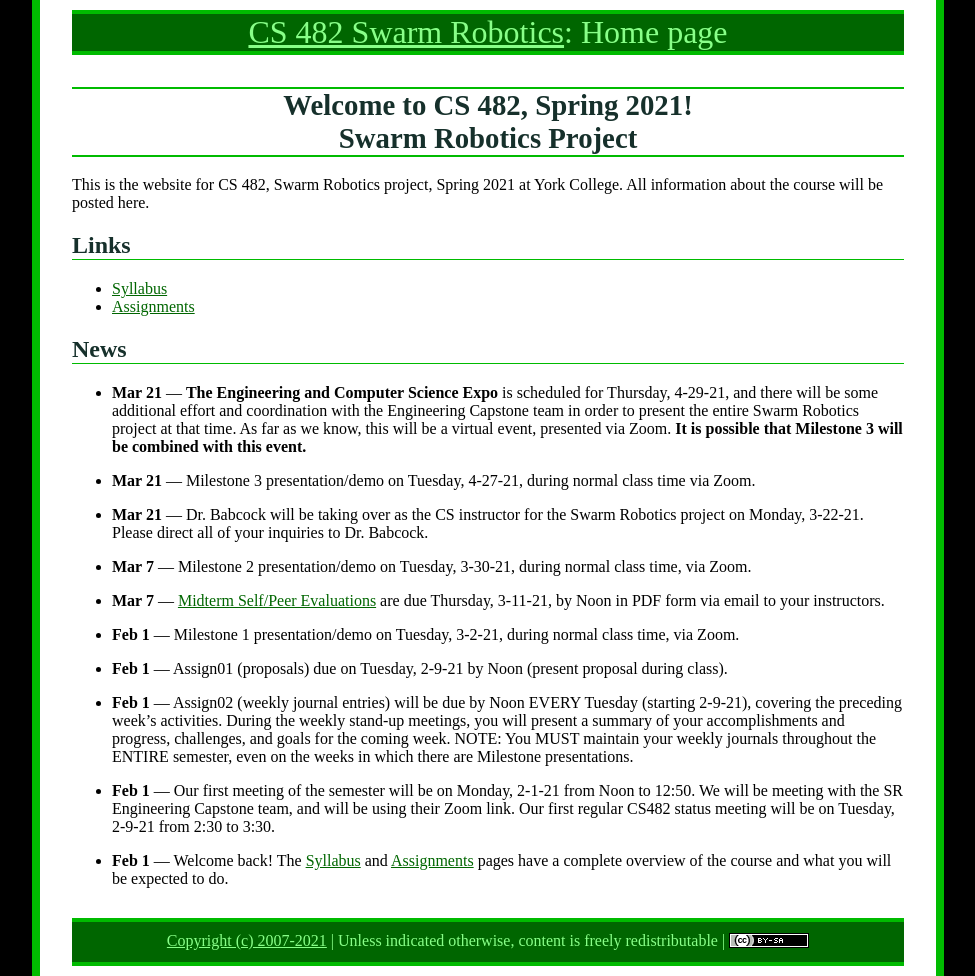
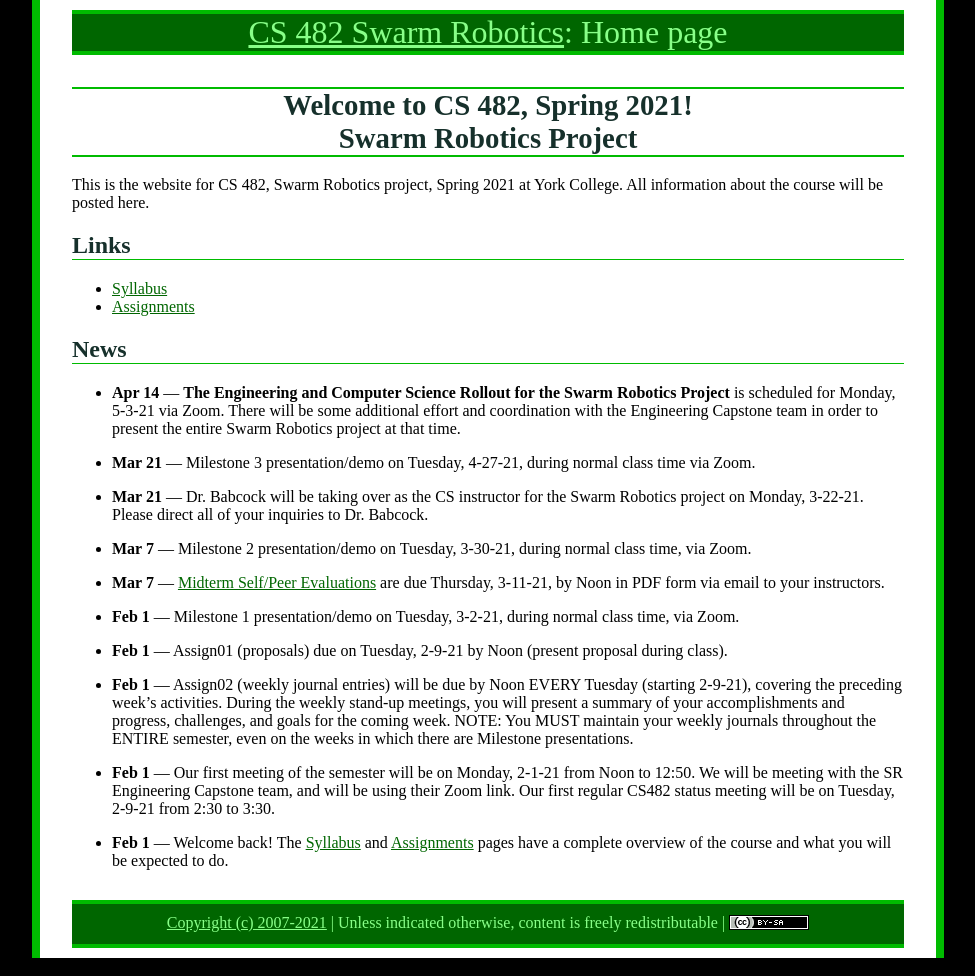
Before and after one commit to ycpcs/cs482-spring2021-SR, a Jekyll site: the page built from index.md, in a window 1280 px wide. Shown: the whole page, without its empty margins (152-1127 px from the left). Built offline with Jekyll 4.4.1, drawn with Linux system fonts in a browser that asks for light colours.

Commit message:
updated date for Rollout Presentation

```diff
--- a/index.md
+++ b/index.md
@@ -27,7 +27,7 @@ All information about the course will be posted here.
 
 -->
 
-* **Mar 21** &mdash; **The Engineering and Computer Science Expo** is scheduled for Thursday, 4-29-21, and there will be some additional effort and coordination with the Engineering Capstone team in order to present the entire Swarm Robotics project at that time.  As far as we know, this will be a virtual event, presented via Zoom.  **It is possible that Milestone 3 will be combined with this event.**
+* **Apr 14** &mdash; **The Engineering and Computer Science Rollout for the Swarm Robotics Project** is  scheduled for Monday, 5-3-21 via Zoom.  There will be some additional effort and coordination with the Engineering Capstone team in order to present the entire Swarm Robotics project at that time.
 
 * **Mar 21** &mdash; Milestone 3 presentation/demo on Tuesday, 4-27-21, during normal class time via Zoom.
 
```
